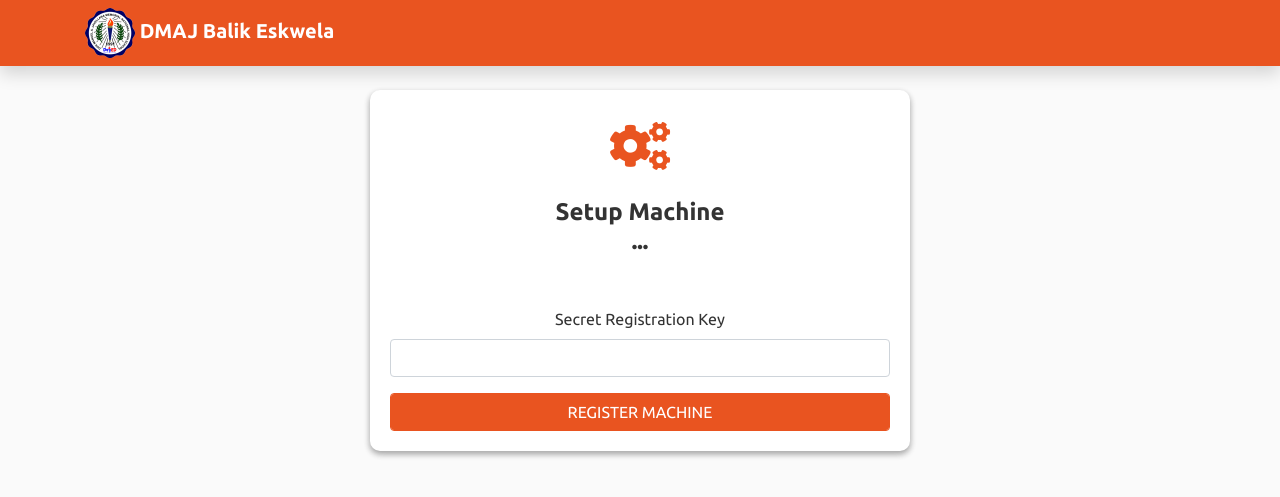
After one commit to LagDave/dmajmnhs_balik_eskwela, a Laravel app: page /setup in a window 1280 px wide. The commit adds this page. Shown: the top 497 px of the page. Run offline with Laravel 8, Linux system fonts and the light colour scheme; some libraries are stand-ins or nearby versions.

Commit message:
Added machine setup as security layer to avoid data submissions from unauthorized machines

```diff
--- a/app/Http/Controllers/DataController.php
+++ b/app/Http/Controllers/DataController.php
@@ -5,12 +5,42 @@ namespace App\Http\Controllers;
 use App\Data;
 use App\Guardian;
 use Illuminate\Http\Request;
+use Illuminate\Support\Facades\Cookie;
 
 class DataController extends Controller
 {
+
+    public function __construct(){
+        $this->middleware('isMachineValid')->except(['invalidMachine', 'setupPage', 'setupValidate']);
+    }
+
 //    This will show the form
     public function index(){
         return view('users.form');
+    }
+
+    // Machine Validation
+    public function invalidMachine(){
+        return view('users.invalid_machine');
+    }
+    public function setupPage(){
+        return view('users.setup_machine');
+    }
+    public function setupValidate(Request $request){
+        $typed_registration_key = $request->all()['secret_registration_key'];
+        $secret_registration_key = 'dmajmachine0530';
+
+        if($typed_registration_key == $secret_registration_key){
+            Cookie::queue(Cookie::make('valid_machine', 'true', 7200));
+            return redirect(route('data.index'));
+        }else{
+            return redirect(route('data.setupPage'))->with('failed', 'Invalid Registration Key');
+        }
+    }
+
+    public function invalidateMachine(){
+        Cookie::queue(Cookie::forget('valid_machine'));
+        return redirect(route('data.setupPage'));
     }
 
 //    This will validate and store the form
--- a/app/Http/Kernel.php
+++ b/app/Http/Kernel.php
@@ -1,7 +1,6 @@
 <?php
 
 namespace App\Http;
-
 use Illuminate\Foundation\Http\Kernel as HttpKernel;
 
 class Kernel extends HttpKernel
@@ -60,7 +59,8 @@ class Kernel extends HttpKernel
         'signed' => \Illuminate\Routing\Middleware\ValidateSignature::class,
         'throttle' => \Illuminate\Routing\Middleware\ThrottleRequests::class,
         'verified' => \Illuminate\Auth\Middleware\EnsureEmailIsVerified::class,
-        'isAdmin'=> \App\Http\Middleware\IsAdmin::class
+        'isAdmin'=> \App\Http\Middleware\IsAdmin::class,
+        'isMachineValid'=> \App\Http\Middleware\IsMachineValid::class
     ];
 
     /**
--- a/resources/views/users/form.blade.php
+++ b/resources/views/users/form.blade.php
@@ -194,19 +194,19 @@
                         <div class="col-lg-4">
                             <div class="form-group">
                                 <small class="text-muted">Month</small>
-                                <input name="birth_month" type="number" placeholder="12" class="form-control">
+                                <input name="birth_month" type="number" placeholder="e.g. 12" class="form-control">
                             </div>
                         </div>
                         <div class="col-lg-4">
                             <div class="form-group">
                                 <small class="text-muted">Day</small>
-                                <input name="birth_day" type="number" placeholder="25" class="form-control">
+                                <input name="birth_day" type="number" placeholder="e.g. 25" class="form-control">
                             </div>
                         </div>
                         <div class="col-lg-4">
                             <div class="form-group">
                                 <small class="text-muted">Year</small>
-                                <input name="birth_year" type="number" placeholder="2001" class="form-control">
+                                <input name="birth_year" type="number" placeholder="e.g. 2001" class="form-control">
                             </div>
                         </div>
                     </div>
--- /dev/null
+++ b/resources/views/users/setup_machine.blade.php
@@ -0,0 +1,30 @@
+@extends('layouts.app')
+@section('content')
+    @if(request()->session()->has('failed'))
+        <div class="alert alert-danger">
+            {{request()->session()->get('failed')}}
+        </div>
+    @endif
+    <div class="row justify-content-center">
+        <div class="col-lg-6">
+            <div class="card card-body">
+                <p style="font-size: 3em;" class="text-center"><i class="fas fa-cogs text-primary"></i></p>
+                <h4 class="text-center"><b>Setup Machine</b></h4>
+
+                <p class="text-center mb-5">
+                    <i class="fas fa-ellipsis-h"></i>
+                </p>
+
+                <form action="{{route('data.setupValidate')}}" method="POST">
+                    @csrf
+                    <div class="form-group">
+                        <p class="text-center mb-0"><label>Secret Registration Key</label></p>
+                        <input required type="password" name="secret_registration_key" class="text-center form-control">
+                    </div>
+                    <button class="btn-primary btn form-control">REGISTER MACHINE</button>
+                </form>
+            </div>
+        </div>
+    </div>
+
+@endsection
--- a/resources/views/users/success.blade.php
+++ b/resources/views/users/success.blade.php
@@ -5,7 +5,7 @@
         <i style="font-size: 6em;" class="fas text-success fa-check-circle success-icon"></i>
         <br>
         <h1 style="color:#777">CONGRATULATIONS!</h1>
-        <p style="color:#999; width:500px" class="text-center"><b class="text-success">You are now enrolled!</b></p>
+        <p style="color:#999; max-width:500px" class="text-center"><b class="text-success">You are now enrolled!</b></p>
     </div>
 
 
--- a/routes/web.php
+++ b/routes/web.php
@@ -1,15 +1,11 @@
 <?php
 
-/*
-|--------------------------------------------------------------------------
-| Web Routes
-|--------------------------------------------------------------------------
-|
-| Here is where you can register web routes for your application. These
-| routes are loaded by the RouteServiceProvider within a group which
-| contains the "web" middleware group. Now create something great!
-|
-*/
+
+Route::get('/invalidMachine', 'DataController@invalidMachine')->name('data.invalidMachine');
+Route::get('/setup', 'DataController@setupPage')->name('data.setupPage');
+Route::post('/setup/validate', 'DataController@setupValidate')->name('data.setupValidate');
+Route::get('/invalidate', 'DataController@invalidateMachine')->name('data.invalidateMachine');
+
 
 Route::get('/', 'DataController@index')->name('data.index');
 Route::post('/data/store', 'DataController@store')->name('data.store');
```
Also changed, not shown: app/Http/Middleware/IsMachineValid.php (added, +24 -0 lines), resources/views/users/invalid_machine.blade.php (added, +9 -0 lines).
